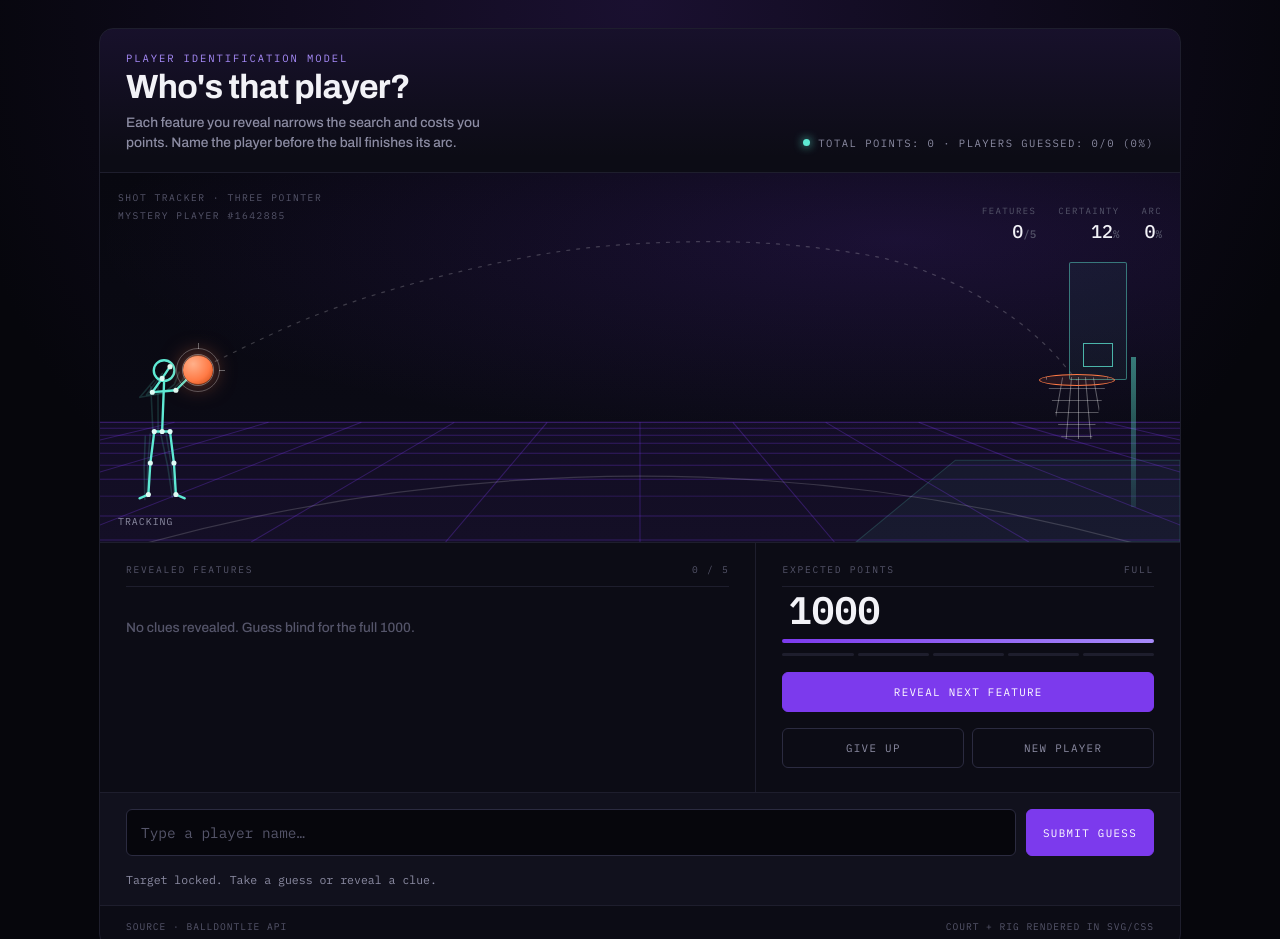
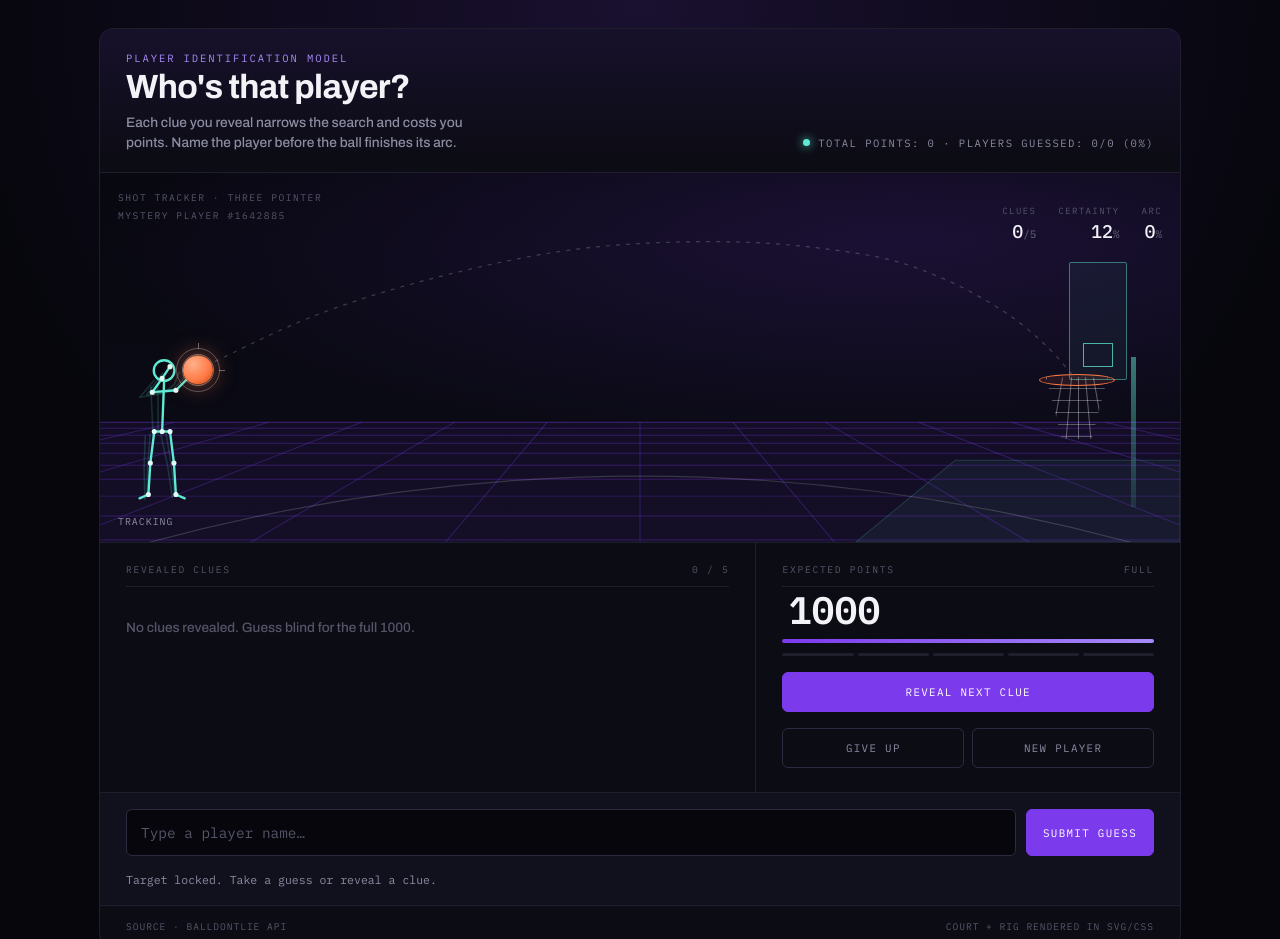
Before and after one commit to nicoletimko-rgb/APIAPP, a plain HTML site: page index.html in a window 1280 px wide. Shown: the top 939 px of the page. Drawn offline with Linux system fonts and the light colour scheme.

Commit message:
undated "clue" for "feature"

```diff
--- a/index.html
+++ b/index.html
@@ -49,7 +49,7 @@
             <h1 class="st-title">Who's that player?</h1>
 
             <p class="st-sub">
-                Each feature you reveal narrows the search
+                Each clue you reveal narrows the search
                 and costs you points. Name the player before
                 the ball finishes its arc.
             </p>
@@ -209,7 +209,7 @@
         <div class="st-hud st-hud-tr">
 
             <dl class="st-readout">
-                <dt>FEATURES</dt>
+                <dt>CLUES</dt>
                 <dd><span id="feature-count">0</span><small>/5</small></dd>
             </dl>
 
@@ -240,7 +240,7 @@
         <section class="st-features">
 
             <div class="st-panel-label">
-                <span>REVEALED FEATURES</span>
+                <span>REVEALED CLUES</span>
                 <span id="features-meta">—</span>
             </div>
 
@@ -275,7 +275,7 @@
 
 
             <button id="clue-button" class="st-reveal-btn" disabled>
-                REVEAL NEXT FEATURE
+                REVEAL NEXT CLUE
             </button>
 
 
```
